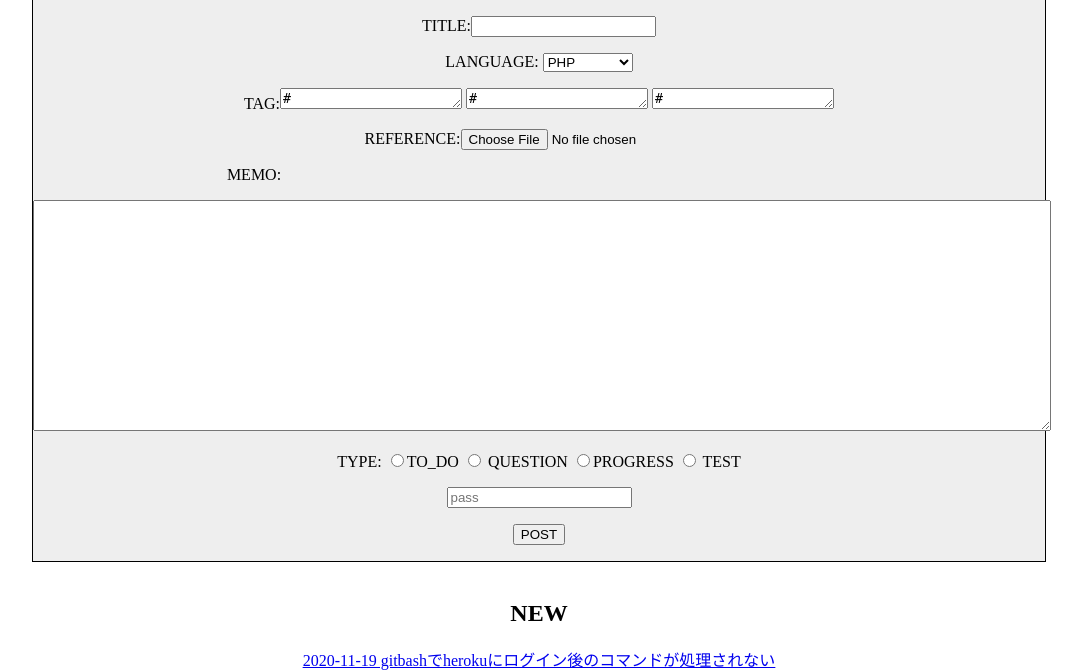
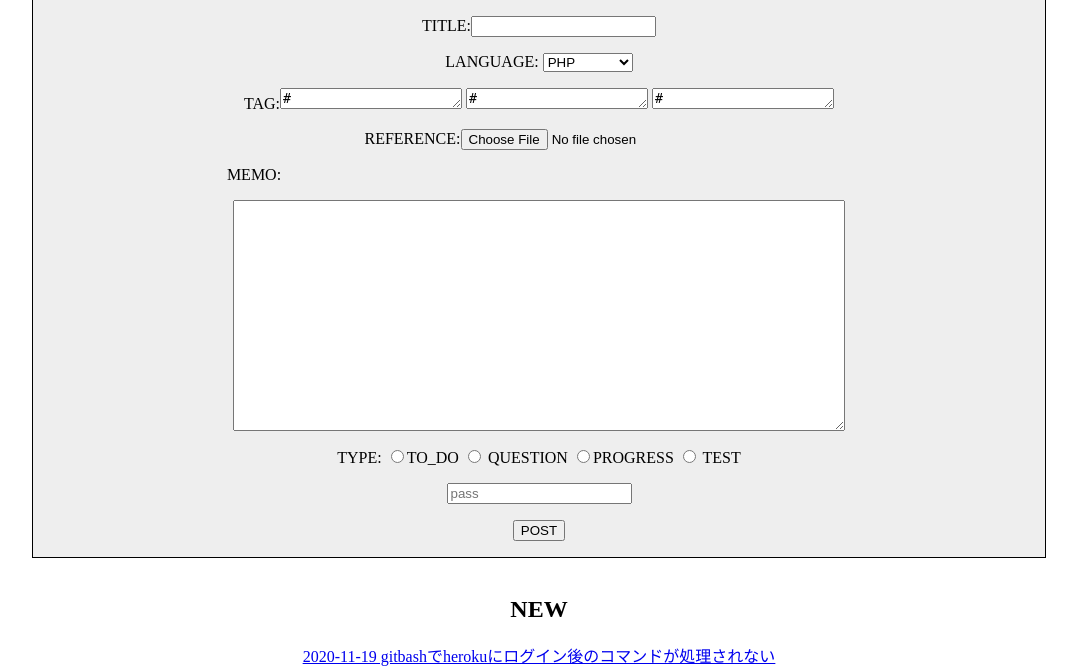
Before and after one commit to Usk0930/usk-program, a PHP site: page / in a window 1280 px wide. Shown: the part 634-1305 px from the top of the page, without its empty margins (101-1183 px from the left). Run offline with PHP 8.4, Linux system fonts and the light colour scheme; data comes from the database, SQL or seed files in the repository.

Commit message:
textarea display:block

```diff
--- a/style.css
+++ b/style.css
@@ -35,7 +35,8 @@ body{
 }
 
 .textarea{
-  width: 100%;
+  display: block;
+  width: 60%;
   margin-left: auto;
   margin-right: auto
 }
```
